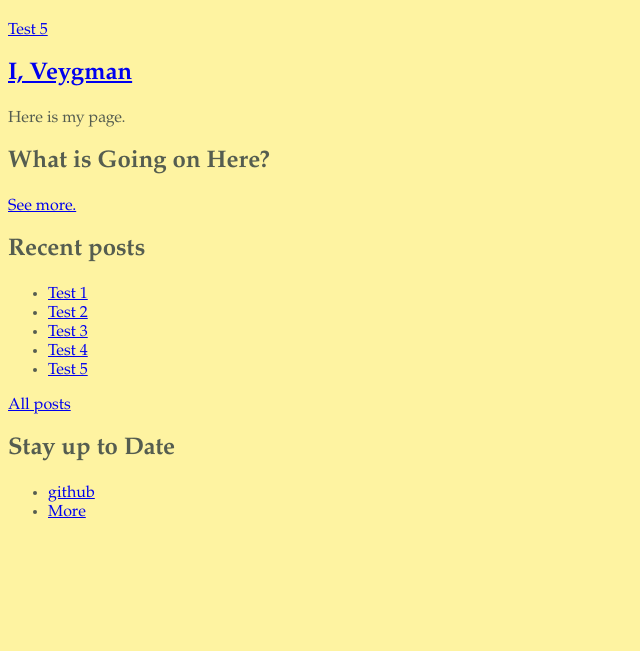
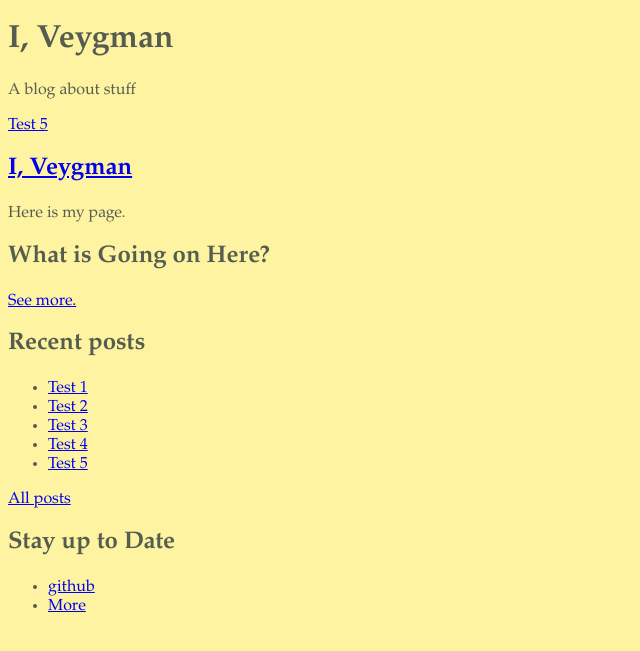
Before and after one commit to iveygman/iveygman.github.io-blog, a Jekyll site: the page built from index.html, in a window 1280 px wide. Shown: the top 651 px of the page, without its empty margins (0-640 px from the left). Built offline with Jekyll 4.4.1, drawn with Linux system fonts in a browser that asks for light colours; nearby versions of some CDN libraries.

Commit message:
Updating intro/header

```diff
--- a/_includes/header/introduction.html
+++ b/_includes/header/introduction.html
@@ -5,8 +5,8 @@
                 <div class="span6 intro">
                     <div class="leader">
                         <a href="" id="logo"></a>
-                        <h1></h1>
-                        <p></p>
+                        <h1>I, Veygman</h1>
+                        <p>A blog about stuff</p>
                     </div>
                 </div>
             </div>{% include header/newer-older.html %}
```
